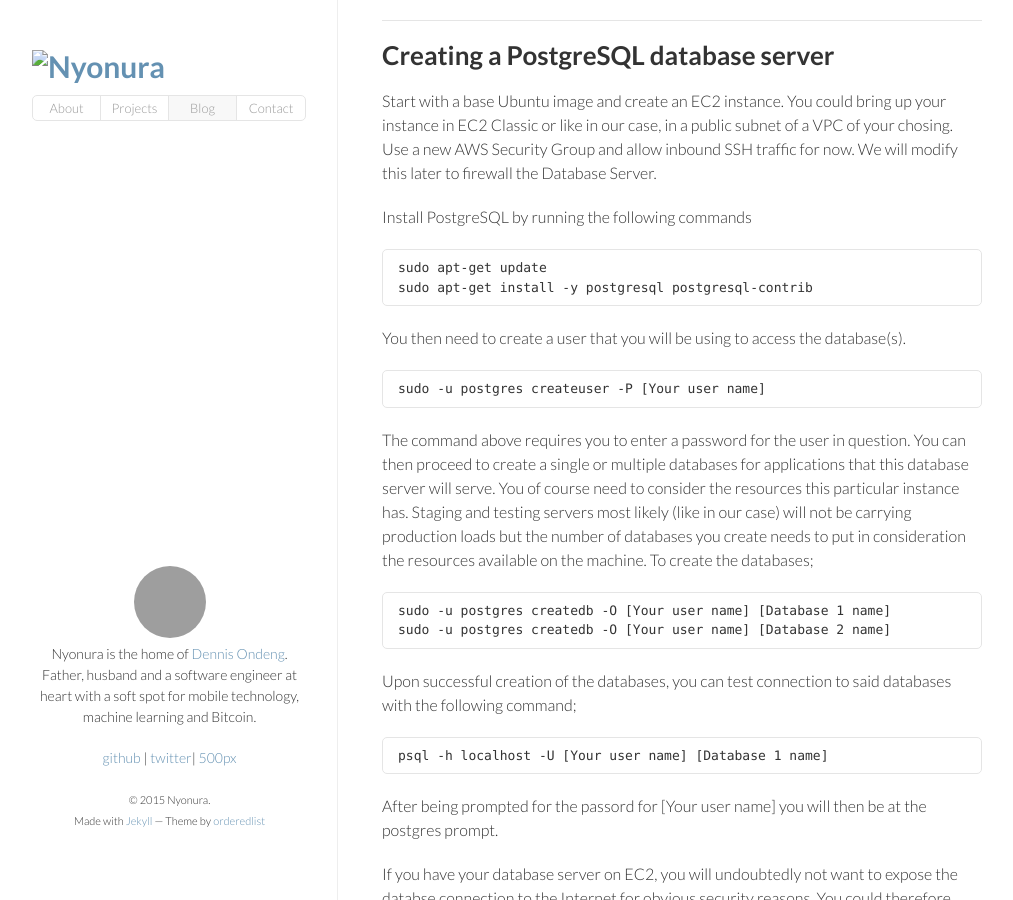
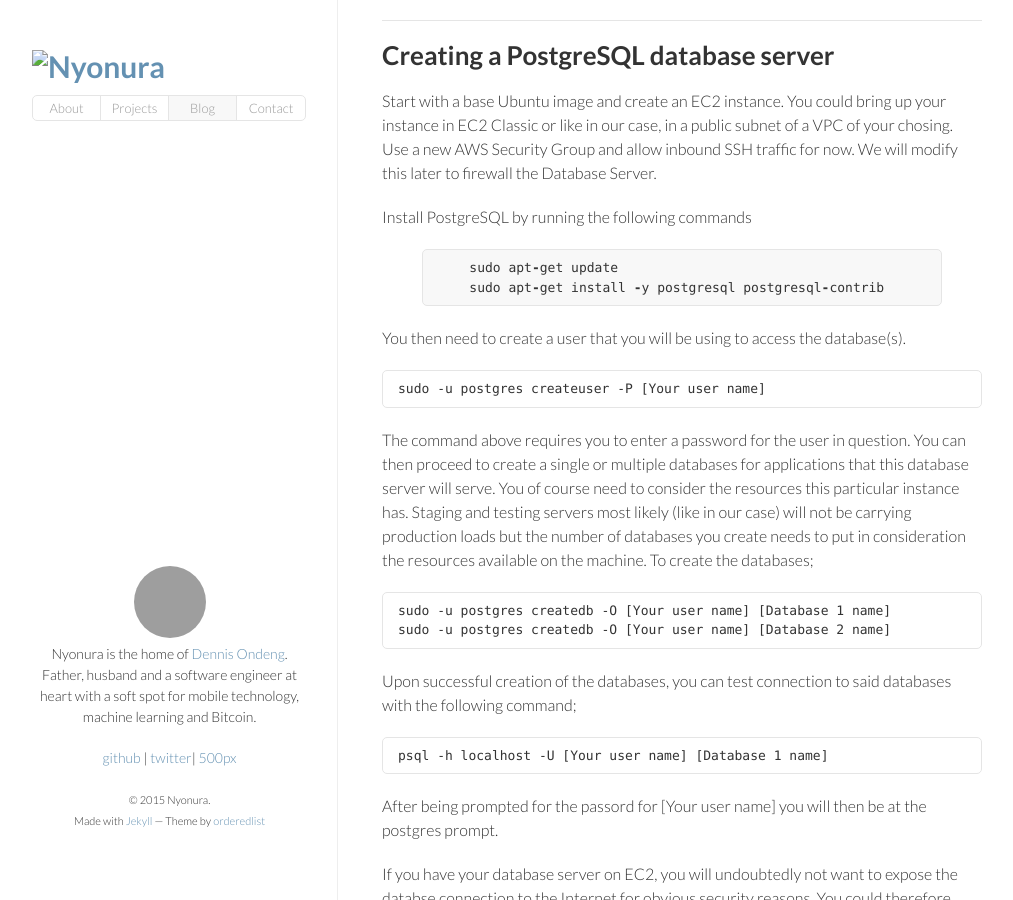
Before and after one commit to dondeng/dondeng.github.io, a Jekyll site: the page built from _posts/2015-09-26-Creating-a-Testing-PostgreSQL-Server.md, in a window 1280 px wide and 900 px high, scrolled down 958 px. Shown: the whole window, without its empty margins (133-1146 px from the left). Built offline with Jekyll 4.4.1, drawn with Linux system fonts in a browser that asks for light colours; comment, search, counter and statistics services are not loaded; grey boxes are pictures that could not be loaded.

Commit message:
Add postgres testing server article

```diff
--- a/_posts/2015-09-26-Creating-a-Testing-PostgreSQL-Server.md
+++ b/_posts/2015-09-26-Creating-a-Testing-PostgreSQL-Server.md
@@ -30,8 +30,10 @@ Start with a base Ubuntu image and create an EC2 instance. You could bring up yo
 
 Install PostgreSQL by running the following commands
 
+{% highlight ruby %}
     sudo apt-get update
     sudo apt-get install -y postgresql postgresql-contrib
+{% endhighlight %}
 
 You then need to create a user that you will be using to access the database(s).
 
```
